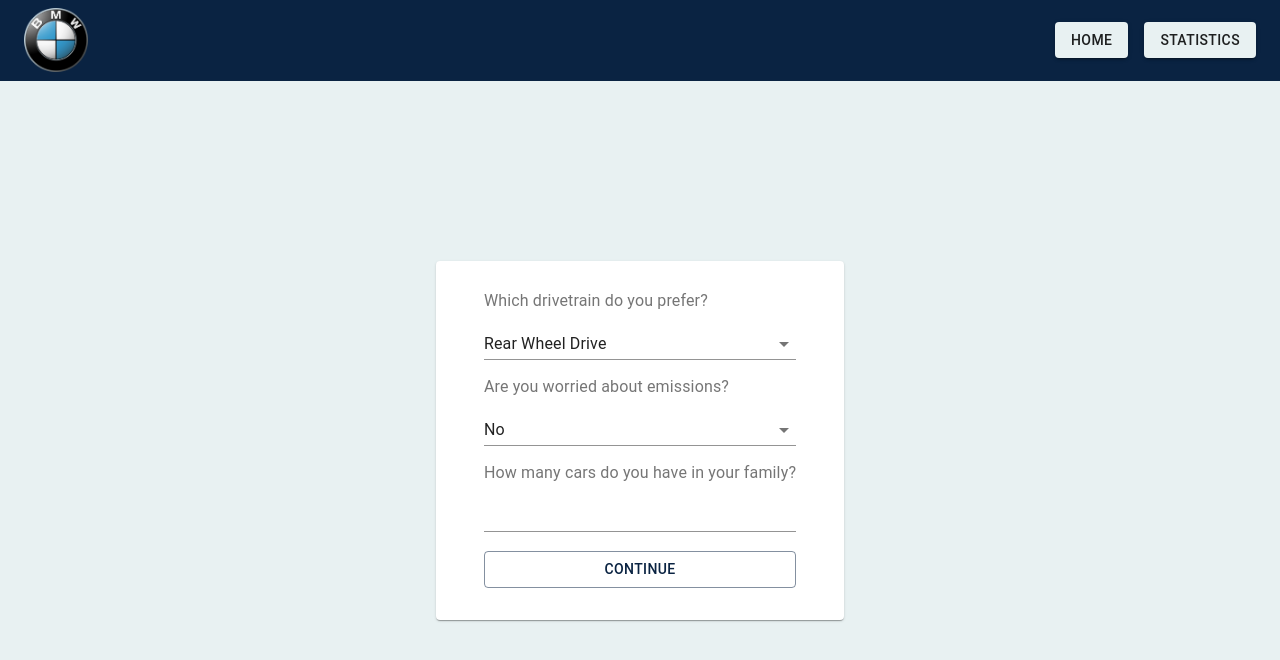
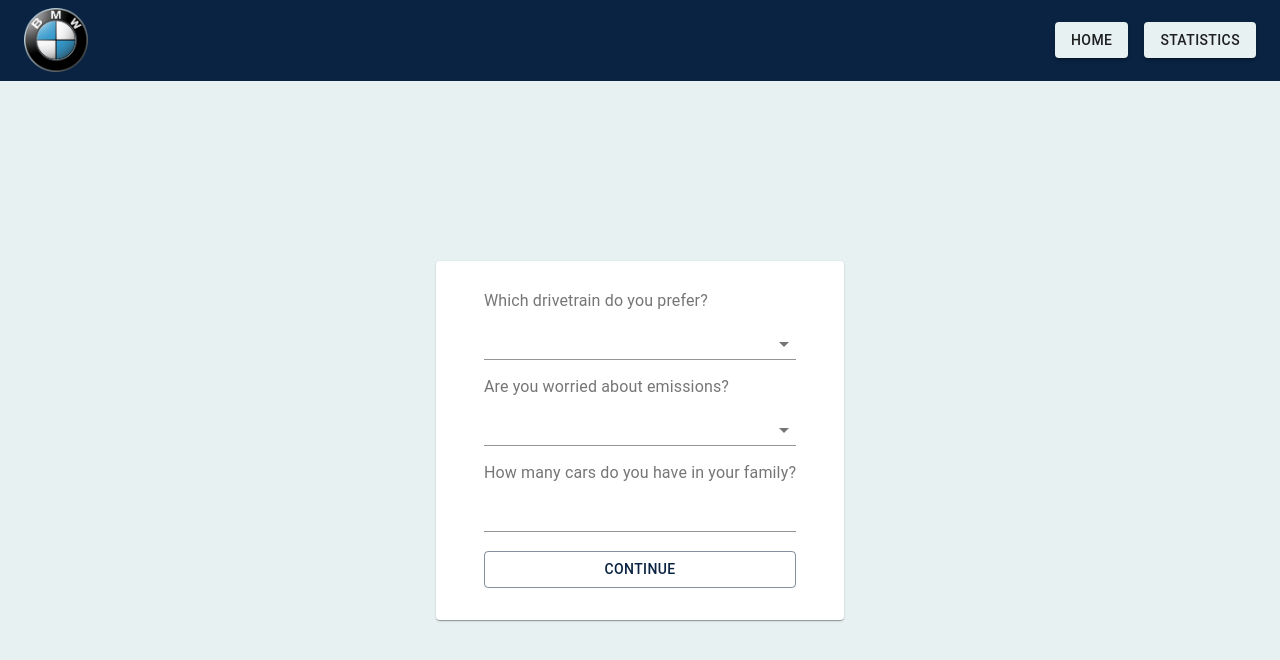
Before and after one commit to stefan320/dynamic-survey, a React (Create React App) app: page /step-three in a window 1280 px wide. Shown: the top 660 px of the page. Built offline with nearby package versions, Linux system fonts and the light colour scheme.

Commit message:
added Controllers to FormStepThree

```diff
--- a/src/pages/FormStepThree.js
+++ b/src/pages/FormStepThree.js
@@ -1,5 +1,5 @@
 import React, { useEffect, useState } from "react";
-import { useForm, useFieldArray } from "react-hook-form";
+import { useForm, useFieldArray, Controller } from "react-hook-form";
 import { connect } from "react-redux";
 import * as actionCreators from "../store/actions/formActions";
 import SimpleModal from "../components/Modal/Modal";
@@ -58,7 +58,7 @@ const FormStepThree = (props) => {
     //  if the amount of cars is higher than previous value
     if (totalCars > fields.length) {
       for (let i = fields.length; i < totalCars; i++) {
-        inputs.push({ carBrand: "BMW", carModel: "" });
+        inputs.push({ carBrand: "", carModel: "" });
       }
       append(inputs);
     } else {
@@ -81,15 +81,20 @@ const FormStepThree = (props) => {
     const isBmw =
       watch(`participantCars.${index}.carBrand`) === "BMW" ? true : false;
     return (
-      <>
-        <FormControl key={field.id}>
+      <Grid key={field.id} container direction="column">
+        <FormControl>
           <FormLabel id={`carBrand-${index}-label`}>Car Brand</FormLabel>
+          <Controller
+            control={control}
+            name={`participantCars.${index}.carBrand`}
+            rules={{ required: "This field is required" }}
+            defaultValue=""
+            render={({ field: { onChange, onBlur, value } }) => (
               <Select
-            labelId={`carBrand-${index}-label`}
-            {...register(`participantCars.${index}.carBrand`, {
-              required: true,
-            })}
-            defaultValue={"BMW"}
+                id={`participantCars.${index}.carBrand`}
+                value={value}
+                onChange={onChange}
+                onBlur={onBlur}
               >
                 <MenuItem value="Audi">Audi</MenuItem>
                 <MenuItem value="BMW">BMW</MenuItem>
@@ -98,12 +103,22 @@ const FormStepThree = (props) => {
                 <MenuItem value="Mercedes">Mercedes</MenuItem>
                 <MenuItem value="Tesla">Tesla</MenuItem>
               </Select>
+            )}
+          />
         </FormControl>
+        {errors.participantCars &&
+        errors.participantCars[index] &&
+        errors.participantCars[index].carBrand ? (
+          <Typography color="error">
+            {errors.participantCars[index].carBrand.message}
+          </Typography>
+        ) : null}
+
         <br />
-        <FormLabel id={`carModel-${index}-label`}>Car Model</FormLabel>
+        <FormLabel htmlFor={`carModel-${index}`}>Car Model</FormLabel>
         <TextField
           defaultValue={field.carModel}
-          labelId={`carModel-${index}-label`}
+          id={`carModel-${index}`}
           {...register(`participantCars.${index}.carModel`, {
             required: "This field is required",
             validate: {
@@ -125,13 +140,14 @@ const FormStepThree = (props) => {
           })}
         />
         {errors.participantCars &&
-          (errors.participantCars[index] ? (
-            <Typography paragraph color="error">
+          (errors.participantCars[index] &&
+          errors.participantCars[index].carModel ? (
+            <Typography color="error">
               {errors.participantCars[index].carModel.message}
             </Typography>
           ) : null)}
         <br />
-      </>
+      </Grid>
     );
   });
 
@@ -153,43 +169,60 @@ const FormStepThree = (props) => {
             onSubmit={handleSubmit(onSubmit, onError)}
           >
             <FormControl>
-              <FormLabel id={"drivetrain-label"}>
+              <FormLabel htmlFor="drivetrain">
                 Which drivetrain do you prefer?
               </FormLabel>
               <br />
+              <Controller
+                control={control}
+                id="drivetrain"
+                name="drivetrain"
+                rules={{ required: true }}
+                defaultValue=""
+                render={({ field: { onChange, onBlur, value } }) => (
                   <Select
-                value={drivetrain}
-                labelId={"drivetrain-label"}
+                    value={value}
                     id={"drivetrain"}
-                {...register("drivetrain", { required: true })}
                     color={"secondary"}
-                onChange={(e) => inputChangeHandler(e, setDriveTrain)}
+                    onChange={onChange}
+                    onBlur={onBlur}
                   >
                     <MenuItem value="rwd">Rear Wheel Drive</MenuItem>
                     <MenuItem value="fwd">Front Wheel Drive</MenuItem>
                     <MenuItem value="idk">I don't know</MenuItem>
                   </Select>
+                )}
+              />
+
               {errors.drivetrain && (
                 <Typography color="error">This Field is required</Typography>
               )}
             </FormControl>
             <br />
             <FormControl>
-              <FormLabel id={"emissions-label"}>
+              <FormLabel htmlFor={"emissions"}>
                 Are you worried about emissions?
               </FormLabel>
               <br />
+              <Controller
+                control={control}
+                name={"emissions"}
+                rules={{ required: true }}
+                defaultValue=""
+                render={({ field: { onChange, onBlur, value, ref } }) => (
                   <Select
-                value={emmisionsConcerned}
-                labelId={"emissions-label"}
+                    value={value}
+                    onChange={onChange}
+                    onBlur={onBlur}
                     id={"emissions"}
-                {...register("emissions", { required: true })}
                     color={"secondary"}
-                onChange={(e) => inputChangeHandler(e, setEmissions)}
+                    inputRef={ref}
                   >
                     <MenuItem value="yes">Yes</MenuItem>
                     <MenuItem value="no">No</MenuItem>
                   </Select>
+                )}
+              />
               {errors.emissions && (
                 <Typography color="error">This Field is required</Typography>
               )}
```
Lines whose indentation alone changed are shown as unchanged.
